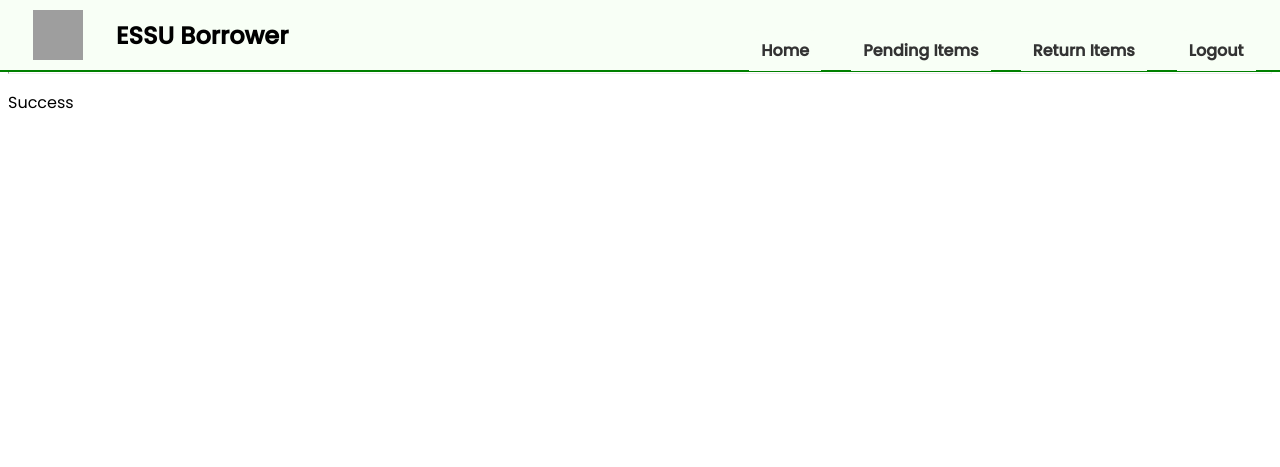
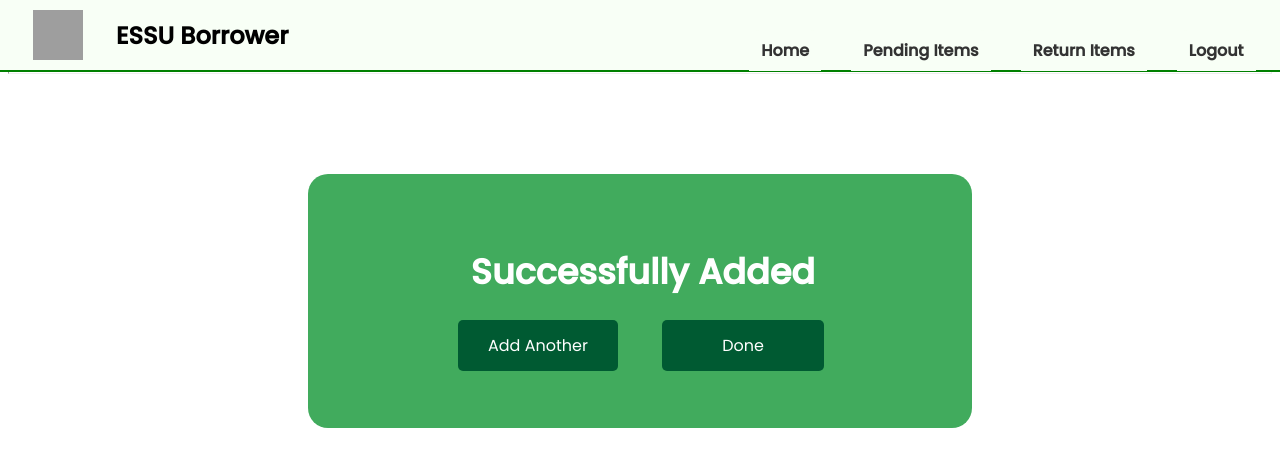
Before and after one commit to CSSO-Linux-User-Group-ESSU/Computer-lab-borrower-system, a Django app: page /success_page/ in a window 1280 px wide. Shown: the top 467 px of the page. Run offline with Django 5.2, Linux system fonts and the light colour scheme; grey boxes are pictures that could not be loaded.

Commit message:
add buttons

```diff
--- a/borrower_app/static/borrower_app/css/style.css
+++ b/borrower_app/static/borrower_app/css/style.css
@@ -429,3 +429,42 @@ table.borrowers tr:hover {
     .visible {
         display: block;
     }
+
+/* CSS for Success Page */
+
+.success_container{
+    margin: 100px 300px;
+    padding: 70px 50px;
+    background: #41ab5d;
+    border-radius: 20px;
+    align-items: center;
+
+}
+.success_text{
+    margin-left: 20%;
+    margin-top: 1px;
+    font-size: 35px;
+    color: white;
+    font-weight: bold;
+}
+
+.add-another-btn, .done-btn{
+    font-size: 16px;
+    font-weight: 100;
+    background-color: #005a32;
+    color: white;
+    border: none;
+    border-radius: 5px;
+    cursor: pointer;
+    text-decoration: none;
+}
+
+.add-another-btn{
+    margin-left: 100px;
+    padding: 14px 30px;
+}
+
+.done-btn{
+    margin-left: 40px;
+    padding: 14px 60px;
+}
--- a/borrower_app/templates/borrower_app/success_page.html
+++ b/borrower_app/templates/borrower_app/success_page.html
@@ -1,5 +1,9 @@
 {% extends "borrower_app/control_panel.html" %}
 
 {% block content %}
-  <p>Success</p>
+<div class="success_container" >
+  <p class="success_text">Successfully Added</p>
+  <a href="{% url 'manual_input' %}" class="add-another-btn">Add Another</a>
+  <a href="{% url 'pending_items' %}" class="done-btn">Done</a>
+</div>
 {% endblock content %}
```
